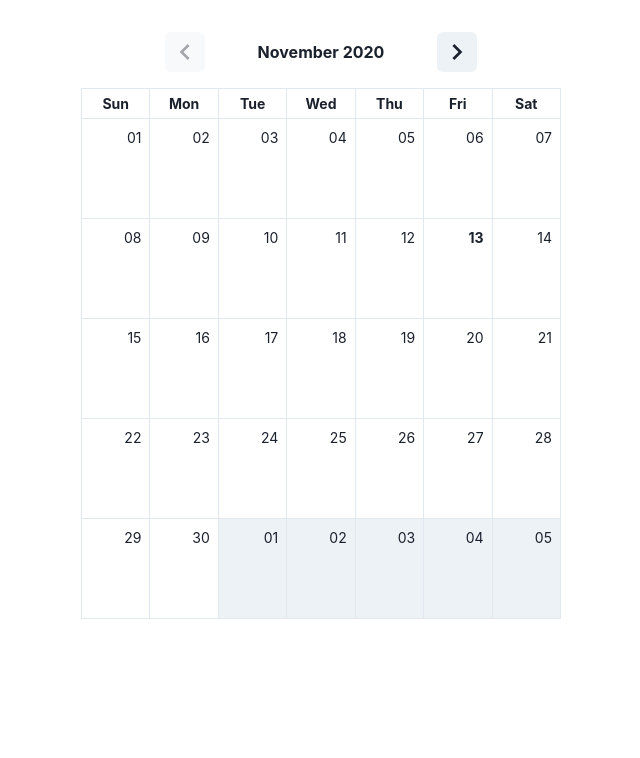
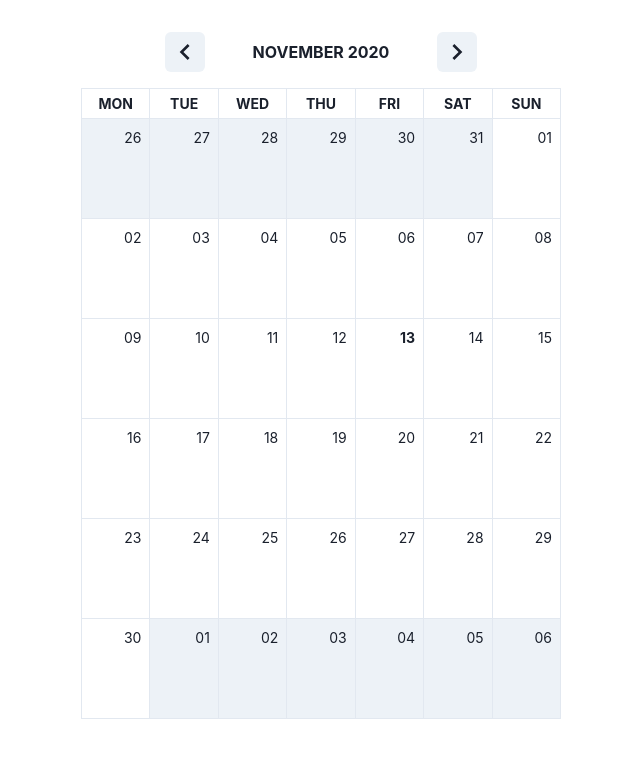
Before and after one commit to stuart-williams/use-calendar, a Next.js app: page / in a window 1280 px wide. Shown: the top 758 px of the page, without its empty margins (319-959 px from the left). Built offline with nearby package versions, Linux system fonts and the light colour scheme.

Commit message:
update route on navigate

```diff
--- a/pages/index.tsx
+++ b/pages/index.tsx
@@ -7,12 +7,20 @@ import {
   Text,
 } from "@chakra-ui/react";
 import DateFnsAdapter from "@date-io/date-fns";
-import isSameMonth from "date-fns/isSameMonth";
-import locale from "date-fns/locale/en-US";
+import addMonths from "date-fns/addMonths";
+import format from "date-fns/format";
+import isValid from "date-fns/isValid";
+import locale from "date-fns/locale/en-GB";
 import useCalendar from "lib/use-calendar";
-import React, { FunctionComponent } from "react";
+import { GetServerSideProps, NextPage } from "next";
+import Router from "next/router";
+import React from "react";
 
-const Calendar: FunctionComponent = () => {
+interface Props {
+  defaultDate: string;
+}
+
+const Calendar: NextPage<Props> = ({ defaultDate }) => {
   const {
     date,
     month,
@@ -22,7 +30,20 @@ const Calendar: FunctionComponent = () => {
     navigateNext,
   } = useCalendar<Date>({
     dateUtils: new DateFnsAdapter({ locale }),
+    defaultDate: new Date(defaultDate),
   });
+
+  const handlePrevClick = () => {
+    const d = format(addMonths(date, -1), "yyyy-MM");
+    Router.replace(`?d=${d}`);
+    navigatePrev();
+  };
+
+  const handleNextClick = () => {
+    const d = format(addMonths(date, 1), "yyyy-MM");
+    Router.replace(`?d=${d}`);
+    navigateNext();
+  };
 
   return (
     <Container maxW="lg" py={4}>
@@ -30,16 +51,21 @@ const Calendar: FunctionComponent = () => {
         <IconButton
           aria-label="Prev"
           icon={<ChevronLeftIcon boxSize={8} />}
-          onClick={navigatePrev}
-          isDisabled={isSameMonth(date, new Date())}
+          onClick={handlePrevClick}
         />
-        <Text fontWeight="bold" mx={4} width="200px" textAlign="center">
+        <Text
+          fontWeight="bold"
+          mx={4}
+          width="200px"
+          textAlign="center"
+          textTransform="uppercase"
+        >
           {month.monthAndYear}
         </Text>
         <IconButton
           aria-label="Next"
           icon={<ChevronRightIcon boxSize={8} />}
-          onClick={navigateNext}
+          onClick={handleNextClick}
         />
       </Flex>
       <SimpleGrid
@@ -50,7 +76,7 @@ const Calendar: FunctionComponent = () => {
       >
         {weekdays.map(({ weekdayShort }, i) => (
           <Flex key={i} justifyContent="center" p={1} borderLeftWidth="1px">
-            <Text fontSize="sm" fontWeight="bold">
+            <Text fontSize="sm" fontWeight="bold" textTransform="uppercase">
               {weekdayShort}
             </Text>
           </Flex>
@@ -80,4 +106,14 @@ const Calendar: FunctionComponent = () => {
   );
 };
 
+export const getServerSideProps: GetServerSideProps = async (context) => {
+  const date = new Date(String(context.query.d));
+
+  return {
+    props: {
+      defaultDate: format(isValid(date) ? date : new Date(), "yyyy-MM"),
+    },
+  };
+};
+
 export default Calendar;
```
Also changed, not shown: 1 other file (tests, documents, lock files or other folders).
